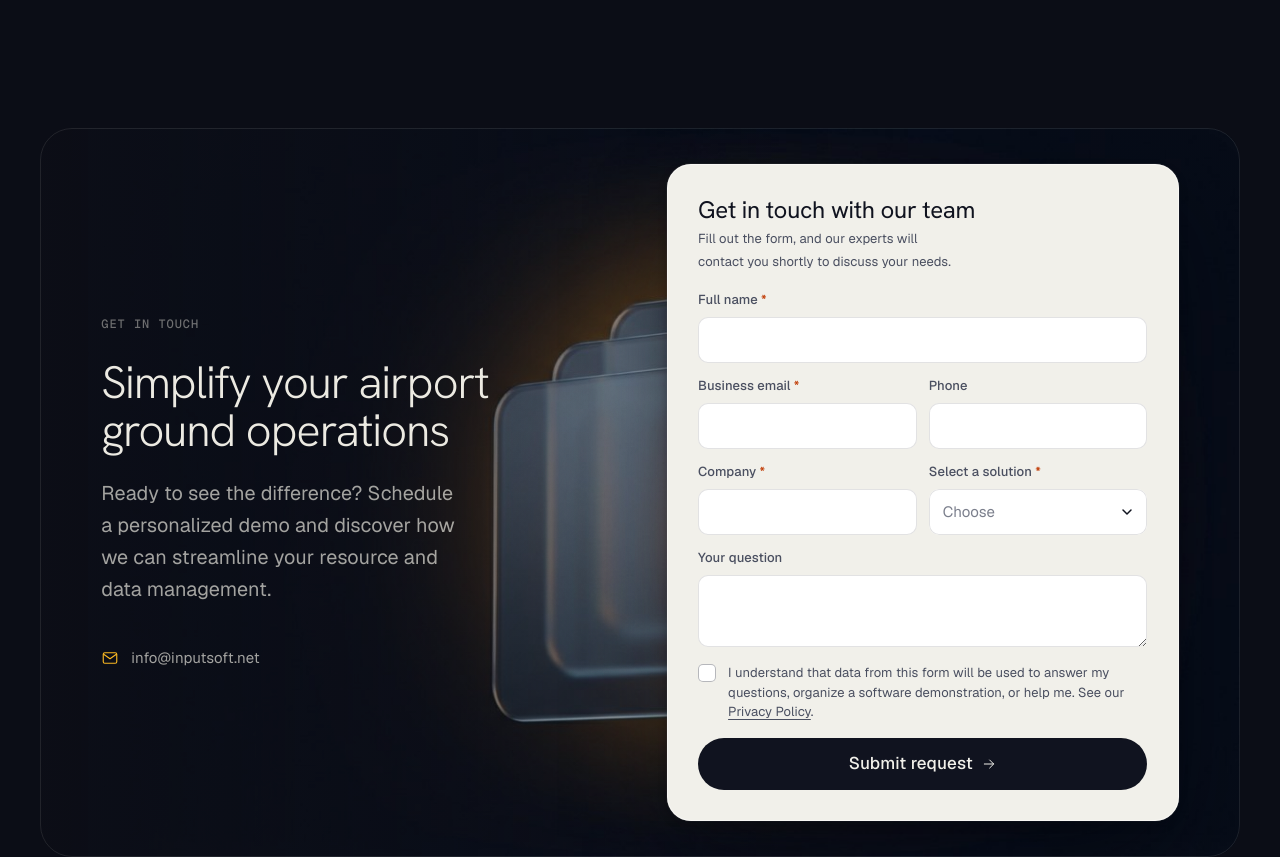
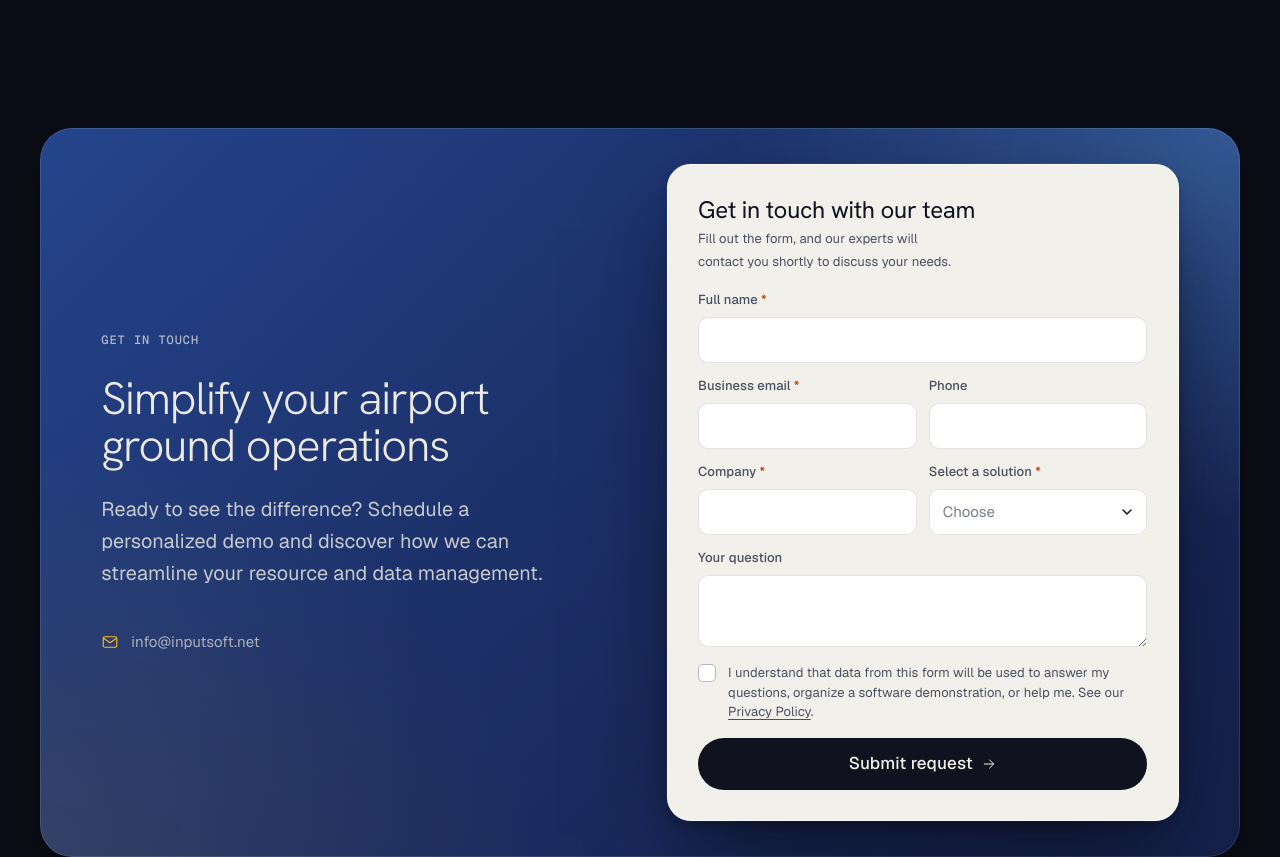
Before and after one commit to GritsenkoIvanKPI/input-soft, a website: page index.html in a window 1280 px wide. Shown: the part 9360-10217 px from the top of the page. Drawn offline with nearby package versions, Linux system fonts and the light colour scheme.

Commit message:
Give the contact block the brand-blue panel background
Replaces the glass image (removed) with the same blue gradient as the
other accent panels; text tones adjusted for the blue.

Co-Authored-By: Claude Opus 5.5 <noreply@anthropic.com>

```diff
--- a/assets/css/styles.css
+++ b/assets/css/styles.css
@@ -2483,9 +2483,12 @@ label,
   padding: clamp(1.25rem, 0.5rem + 2.2vw, 2.5rem) clamp(1.25rem, 0.25rem + 4.5vw, 5rem);
   border-radius: var(--r-xl);
   overflow: hidden;
-  background: #05070f;
-  outline: 1px solid var(--line);
-  outline-offset: -1px;
+  /* same brand-blue accent as .section--panel-blue */
+  background:
+    radial-gradient(70% 90% at 100% 0%, rgba(81, 141, 210, 0.45), transparent 60%),
+    radial-gradient(60% 80% at 0% 100%, rgba(250, 184, 34, 0.1), transparent 70%),
+    linear-gradient(135deg, #24438a 0%, #1b2f66 45%, #141f48 100%);
+  box-shadow: inset 0 0 0 1px rgba(236, 234, 226, 0.12), var(--shadow-2);
 }
 
 @media (min-width: 1200px) {
@@ -2494,38 +2497,19 @@ label,
     gap: var(--sp-10);
     align-items: center;
   }
-}
-
-.cta__bg {
-  position: absolute;
-  inset: 0;
-  z-index: -2;
-  width: 100%;
-  height: 100%;
-  object-fit: cover;
-  object-position: 58% 50%;
-}
-
-/* side-by-side layout: shift the glass stack right, clear of the heading */
-@media (min-width: 1200px) {
-  .cta__bg {
-    transform: translateX(4%);
-  }
 
   .cta__copy .lead {
-    max-width: min(27rem, 28vw);
-  }
-}
-
-/* readability on the left + soft vignette so the image melts into the panel edges */
-.cta::before {
-  content: "";
-  position: absolute;
-  inset: 0;
-  z-index: -1;
-  background:
-    linear-gradient(90deg, rgba(11, 13, 22, 0.88) 0%, rgba(11, 13, 22, 0.55) 34%, rgba(11, 13, 22, 0) 62%),
-    radial-gradient(120% 120% at 55% 50%, transparent 45%, rgba(11, 13, 22, 0.85) 100%);
+    max-width: 30rem;
+  }
+}
+
+.cta .eyebrow {
+  color: rgba(236, 234, 226, 0.72);
+}
+
+.cta .lead,
+.cta__contacts {
+  color: rgba(236, 234, 226, 0.82);
 }
 
 .cta::after {
@@ -2535,7 +2519,7 @@ label,
   z-index: -1;
   border-radius: inherit;
   background-image: var(--grain);
-  opacity: 0.06;
+  opacity: 0.08;
   mix-blend-mode: overlay;
   pointer-events: none;
 }
--- a/index.html
+++ b/index.html
@@ -624,7 +624,6 @@
     <div class="container">
       <!-- #contact is on the panel itself so the Contact link lands on it, not on the section spacing above -->
       <div class="cta" id="contact">
-        <img class="cta__bg" src="assets/img/gen/cta-glass.jpg" alt="" width="1376" height="768" loading="lazy">
         <div class="cta__copy rv">
           <span class="eyebrow">Get in touch</span>
           <h2 class="cta__title h-xl" id="contact-title">Simplify your airport ground operations</h2>
```
Also changed, not shown: calculations-on-demand.html (+0 -1 lines), case-study-foxtrot-aviation-services.html (+0 -1 lines), case-study-iag-transform.html (+0 -1 lines), data-management.html (+0 -1 lines), flightprint.html (+0 -1 lines), privacy-policy.html (+0 -1 lines), resource-management.html (+0 -1 lines), assets/img/gen/cta-glass.jpg (deleted).
